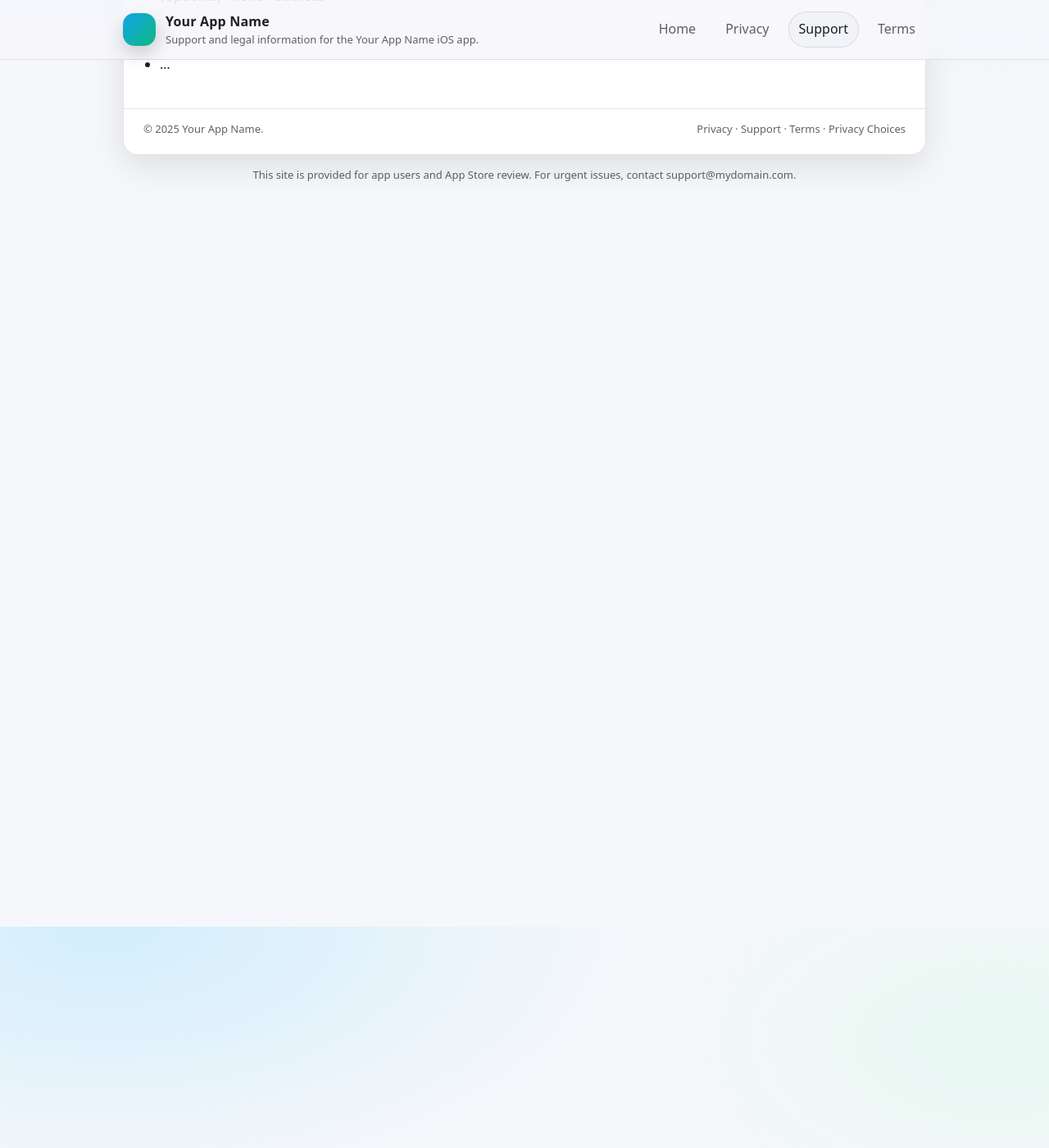
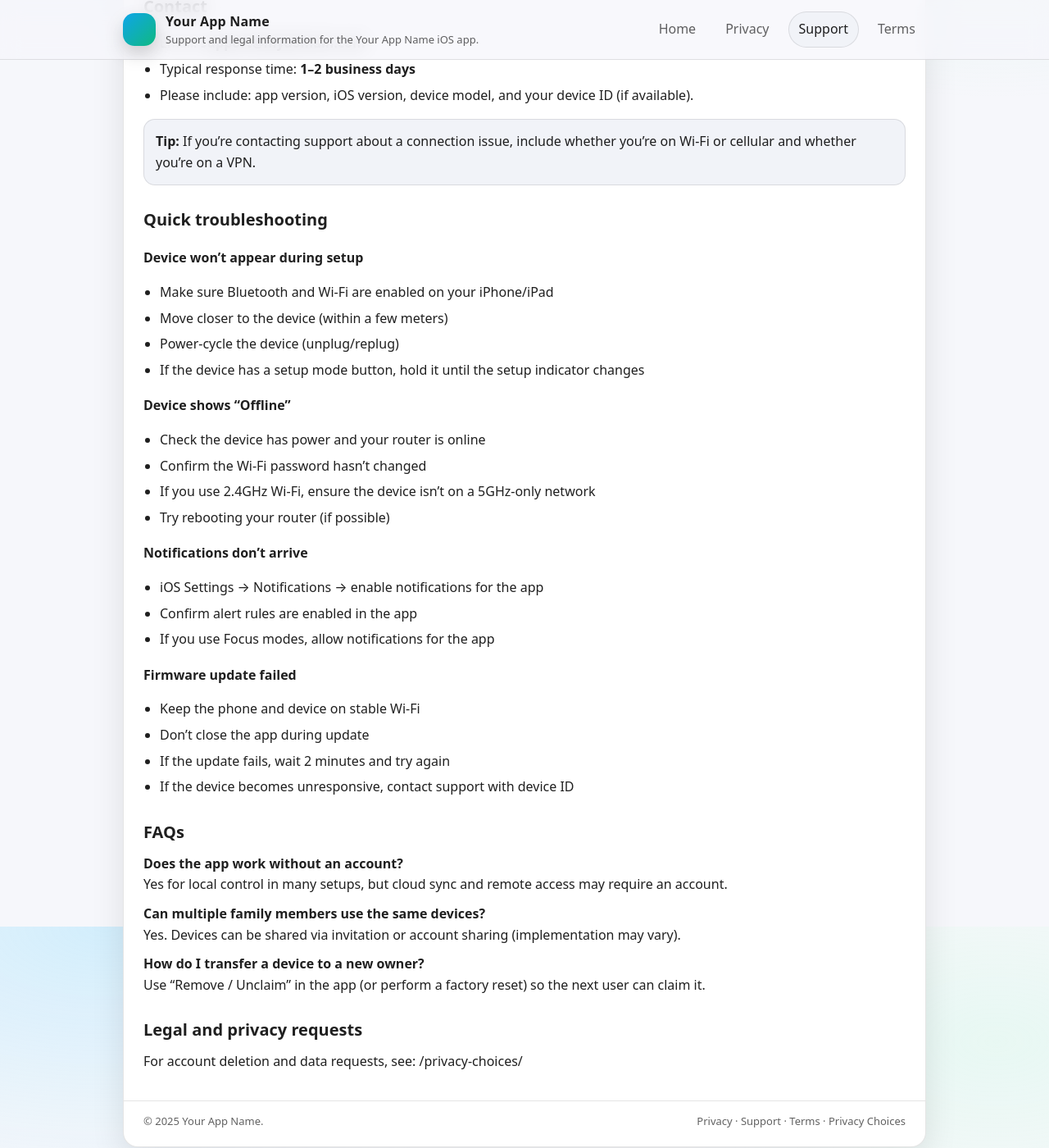
Before and after one commit to ali80/ios-policy, a Jekyll site: the page built from support.md, in a window 1280 px wide and 1400 px high, scrolled down 270 px. Shown: the whole window at 82% size. Built offline with Jekyll 4.4.1, drawn with Linux system fonts in a browser that asks for light colours; our own code applies the rules of GitHub Pages for plain Markdown files; some of the changed text lies outside the part shown.

Commit message:
Update support.md

```diff
--- a/support.md
+++ b/support.md
@@ -1,11 +1,56 @@
 ---
-title: Support
+layout: default
+title: "Support"
+lede: "Troubleshooting, FAQs, and contact details for device setup and reliability."
+last_updated: "2025-12-16"
+description: "Support page for the iOS IoT companion app."
 permalink: /support/
 ---
 
-Contact us:
-- Email: support@mydomain.com
-- (Optional) Phone / address
+## Contact
 
-FAQ:
-- …
+- Email: **support@mydomain.com**
+- Typical response time: **1–2 business days**
+- Please include: app version, iOS version, device model, and your device ID (if available).
+
+<div class="callout"><strong>Tip:</strong> If you’re contacting support about a connection issue, include whether you’re on Wi-Fi or cellular and whether you’re on a VPN.</div>
+
+## Quick troubleshooting
+
+### Device won’t appear during setup
+- Make sure Bluetooth and Wi-Fi are enabled on your iPhone/iPad
+- Move closer to the device (within a few meters)
+- Power-cycle the device (unplug/replug)
+- If the device has a setup mode button, hold it until the setup indicator changes
+
+### Device shows “Offline”
+- Check the device has power and your router is online
+- Confirm the Wi-Fi password hasn’t changed
+- If you use 2.4GHz Wi-Fi, ensure the device isn’t on a 5GHz-only network
+- Try rebooting your router (if possible)
+
+### Notifications don’t arrive
+- iOS Settings → Notifications → enable notifications for the app
+- Confirm alert rules are enabled in the app
+- If you use Focus modes, allow notifications for the app
+
+### Firmware update failed
+- Keep the phone and device on stable Wi-Fi
+- Don’t close the app during update
+- If the update fails, wait 2 minutes and try again
+- If the device becomes unresponsive, contact support with device ID
+
+## FAQs
+
+**Does the app work without an account?**
+Yes for local control in many setups, but cloud sync and remote access may require an account.
+
+**Can multiple family members use the same devices?**
+Yes. Devices can be shared via invitation or account sharing (implementation may vary).
+
+**How do I transfer a device to a new owner?**
+Use “Remove / Unclaim” in the app (or perform a factory reset) so the next user can claim it.
+
+## Legal and privacy requests
+
+For account deletion and data requests, see: [/privacy-choices/](/privacy-choices/)
```
